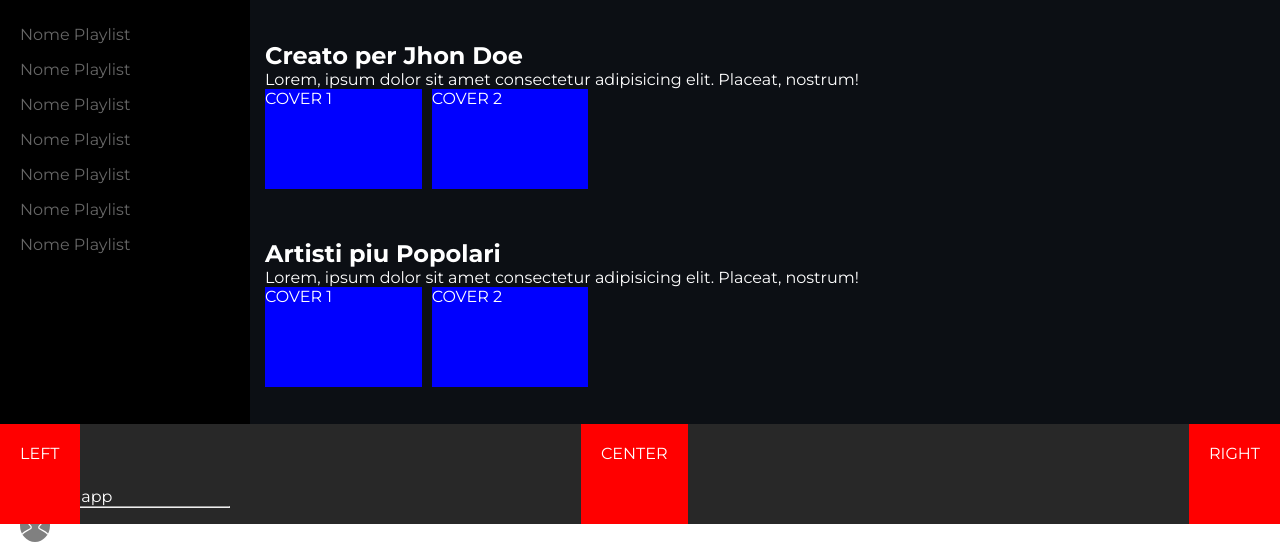
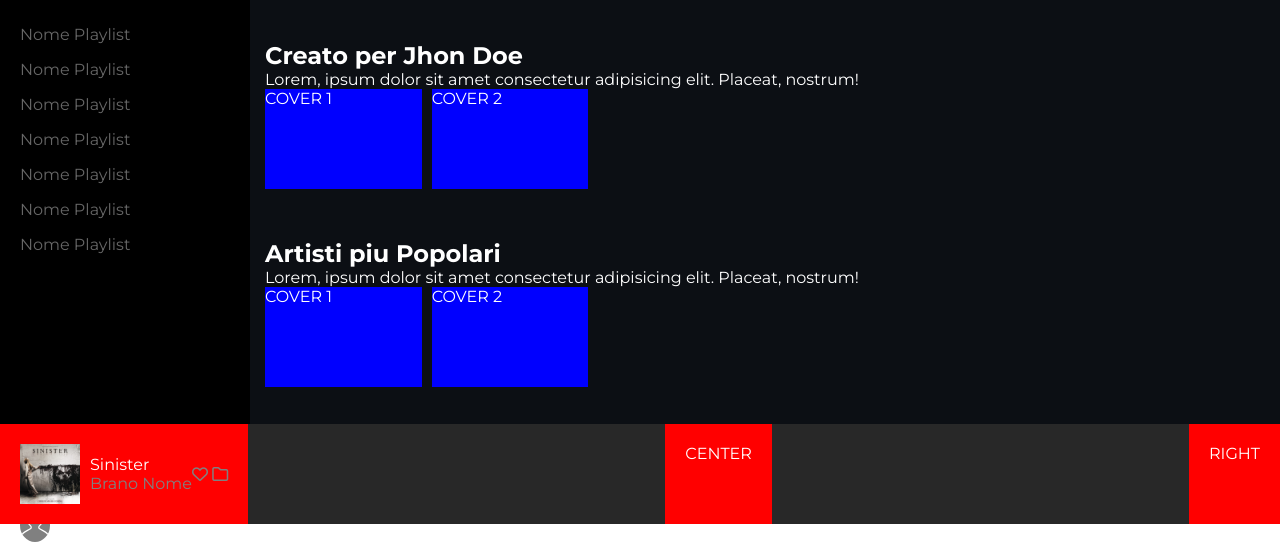
Before and after one commit to FeloMatta/html-css-spotifyweb, a plain HTML site: page index.html in a window 1280 px wide. Shown: the part 276-822 px from the top of the page. Drawn offline with Linux system fonts and the light colour scheme.

Commit message:
Modifiche footer

```diff
--- a/css/style.css
+++ b/css/style.css
@@ -117,6 +117,11 @@ a{
     padding-right: 20px;
 }
 
+.profile{
+    display: flex;
+    align-items: center;
+}
+
 .user-profile img{
     width: 30px;
     background-color: grey;
@@ -172,6 +177,24 @@ footer .player{
     justify-content: space-between;
 }
 
+.player .playing{
+    display: flex;
+    align-items: center;
+}
+
+.player .playing img{
+    height: 100%;
+    padding-right: 10px;
+}
+
+.player .playing:last-child{
+    font: bold;
+}
+
+.player .playing .grey{
+    color: grey;
+}
+
 
 
 
--- a/index.html
+++ b/index.html
@@ -93,7 +93,7 @@
 
                         <hr>
 
-                        <div>
+                        <div class="profile">
                             <img src="img/profile.svg" alt="Profile"> John Doe
                         </div>
                     </section>
@@ -232,7 +232,18 @@
         <footer>
             <div class="player">
                 <div class="playing">
-                    LEFT
+
+                    <img src="img/sinister.jpeg" alt="">
+
+                    <div>
+                        Sinister <br>
+                        <span class="grey">Brano Nome</span>
+                    </div>
+
+                    <div class="grey">
+                        <i class="fa-regular fa-heart"></i>
+                        <i class="fa-regular fa-folder"></i>
+                    </div>
                 </div>
 
                 <div class="controls">
```
